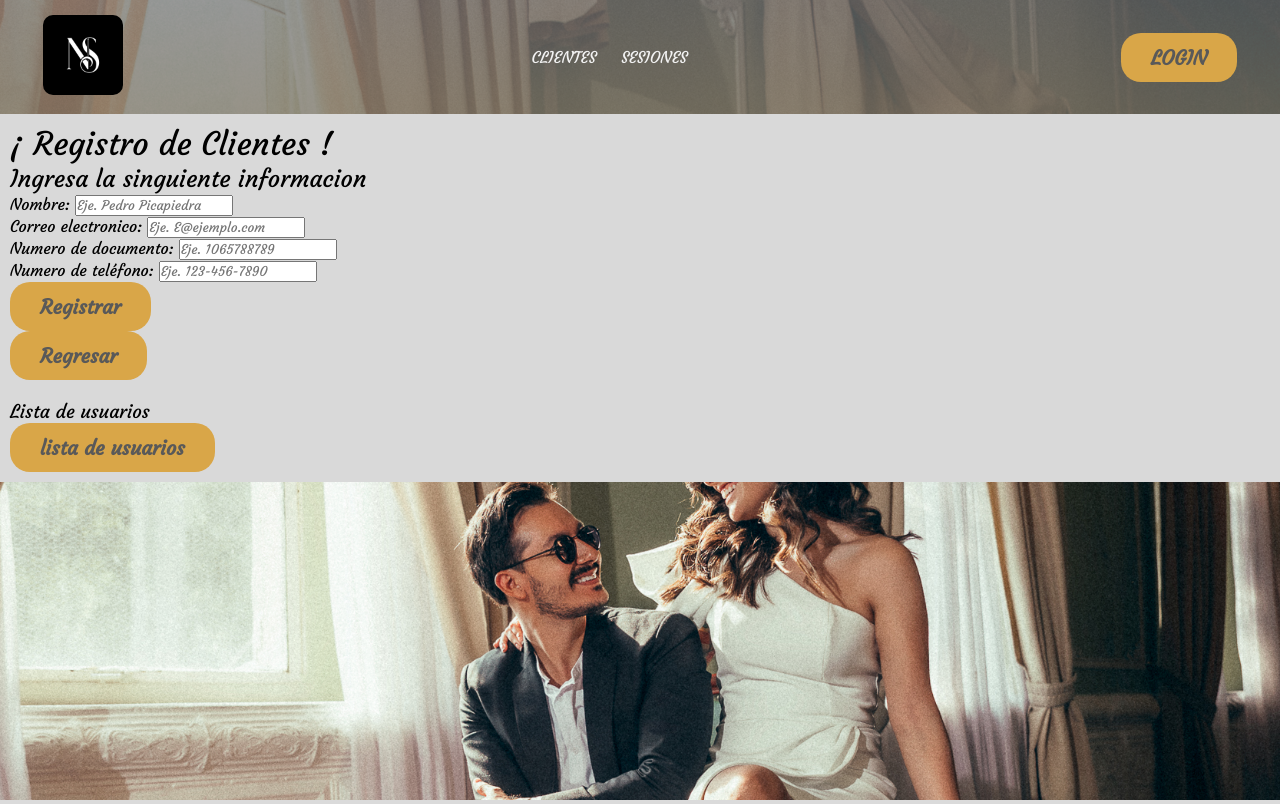
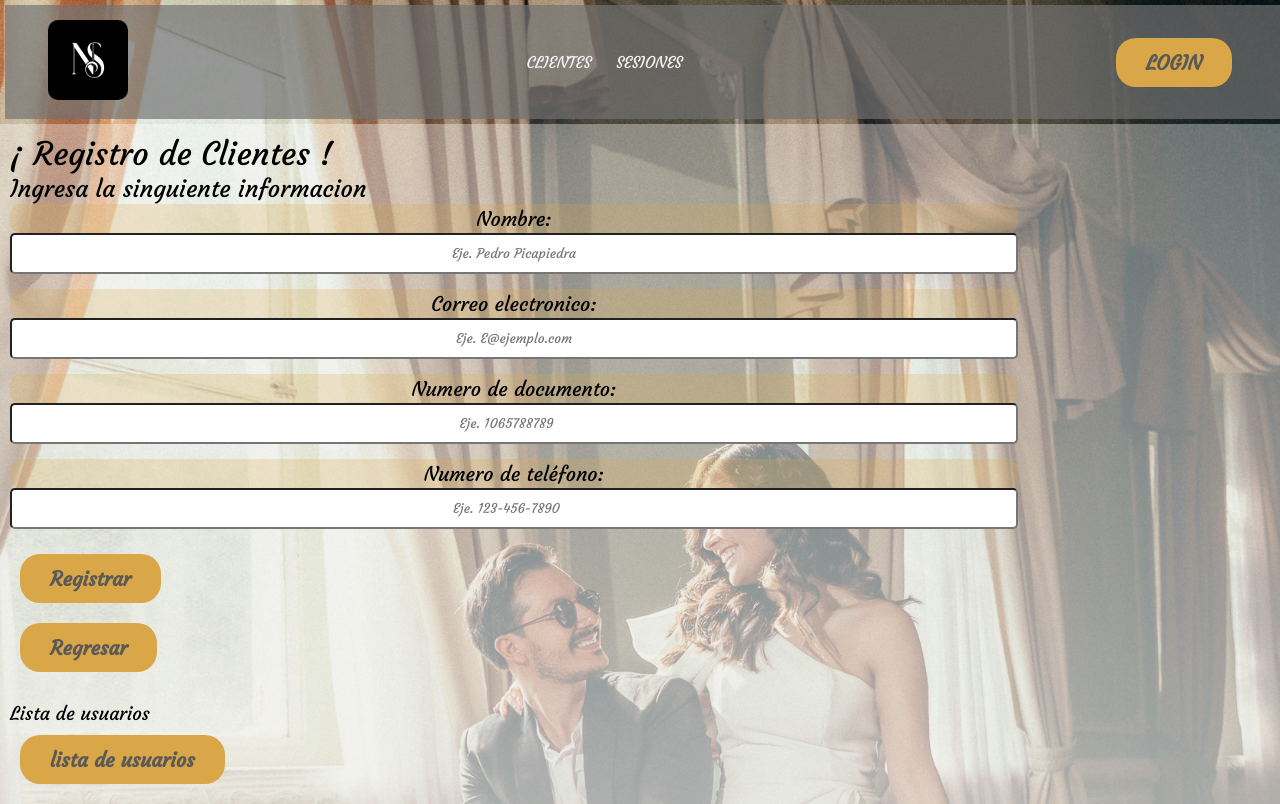
Before and after one commit to JulioCVargasL/Proyecto_ProtafolioNatha, a Django app: page /formulario/signup/ in a window 1280 px wide. Run offline with Django 5.2, Linux system fonts and the light colour scheme.

Commit message:
Tengo gripa

```diff
--- a/formulario/forms.py
+++ b/formulario/forms.py
@@ -14,10 +14,10 @@ class UsuarioForm(ModelForm):
     model   = Usuario
     fields  = ["user_name","user_email","user_doc","user_phone"]
     widgets = {
-      "user_name":      forms.TextInput(  attrs={"class": "formulario", "max_length":50, "required":True, "placeholder":"Eje. Pedro Picapiedra"}),
-      "user_email":     forms.EmailInput( attrs={"class": "formulario", "placeholder":"Eje. E@ejemplo.com"}),
-      "user_phone":     forms.NumberInput(attrs={"class": "formulario", "placeholder":"Eje. 123-456-7890"}),
-      "user_doc":       forms.NumberInput(attrs={"class": "formulario", "placeholder":"Eje. 1065788789"}),
+      "user_name":      forms.TextInput(  attrs={"class": "user_name formulario", "name":"user_name", "id":"user_name", "max_length":50, "required":True, "placeholder":"Eje. Pedro Picapiedra"}),
+      "user_email":     forms.EmailInput( attrs={"class": "user_email formulario", "name":"user_email","id":"user_email","placeholder":"Eje. E@ejemplo.com"}),
+      "user_phone":     forms.NumberInput(attrs={"class": "user_phone formulario", "name":"user_phone","id":"user_phone","placeholder":"Eje. 123-456-7890"}),
+      "user_doc":       forms.NumberInput(attrs={"class": "user_doc formulario", "name":"user_doc",  "id":"user_doc","placeholder":"Eje. 1065788789"}),
     }
 
 class StatusForm(ModelForm):
@@ -35,11 +35,11 @@ class SesionForm(ModelForm):
     model   = Sesion
     fields  = ["ses_date","event_type","ses_comment","usuario","cotizacion","pay_date","pay_status"]
     widgets = {
-      "usuario":      forms.Select(     attrs={"class": "formulario",}),
-      "event_type":   forms.Select(     attrs={"class": "formulario"}),
-      "ses_date":     forms.DateInput(  attrs={"class": "formulario",'type':'date'}),
-      "cotizacion":   forms.NumberInput(attrs={"class": "formulario", "placeholder":"Eje. 100.000"}),
-      "pay_status":   forms.RadioSelect(attrs={"class": "formulario", }),
-      "pay_date":     forms.DateInput(  attrs={"class": "formulario",'type':'date'}),
-      "ses_comment":  forms.Textarea(   attrs={"class": "fomulario","cols": 20, "rows": 5 , "placeholder":"Eje. Lorem ipsum dolor sit amet consectetur adipisicing elit. "}),
+      "usuario":      forms.Select(     attrs={"class": "formulario", "name":"usuario",     "id":"usuario"}),
+      "event_type":   forms.Select(     attrs={"class": "formulario", "name":"event_type",  "id":"event_type"}),
+      "ses_date":     forms.DateInput(  attrs={"class": "formulario", "name":"ses_date",    "id":"ses_date",'type':'date'}),
+      "cotizacion":   forms.NumberInput(attrs={"class": "formulario", "name":"cotizacion",  "id":"cotizacion", "placeholder":"Eje. 100.000"}),
+      "pay_status":   forms.RadioSelect(attrs={"class": "formulario", "name":"pay_status",  "id":"pay_status", }),
+      "pay_date":     forms.DateInput(  attrs={"class": "formulario", "name":"pay_date",    "id":"pay_date",'type':'date'}),
+      "ses_comment":  forms.Textarea(   attrs={"class": "formulario", "name":"ses_comment", "id":"ses_comment","cols": 20, "rows": 5 , "placeholder":"Eje. Lorem ipsum dolor sit amet consectetur adipisicing elit. "}),
     }
--- a/static/styles.css
+++ b/static/styles.css
@@ -9,7 +9,7 @@
 
 }
 body{
-  background-image: linear-gradient(rgba(0, 0, 0, 0.058),rgba(232, 160, 6, 0.914)),url(images/fondo2.jpg);
+  background-image: linear-gradient(rgba(0, 0, 0, 0.058),rgba(223, 217, 206, 0.527)),url(images/fondo2.jpg);
   background-position: center 20% ;
   background-repeat: no-repeat;
   background-size: 100%;
@@ -19,12 +19,24 @@ nav{
   align-items: center;
   justify-content: space-between;
   padding: 10PX 3% ;
+
 }
 header {
   background-color: #737373b0;
   color: #BFBFBF;
   padding: 5px;
   width: 100%;
+  margin: 5px;
+}
+
+label{
+  display: flex;
+  width: 80%;
+  justify-content: center;
+  font-size: 20px;
+  background-color: #d9a6483d;
+  padding: 2px;
+  border-radius: 10px;
 }
 
 .logo{
@@ -58,6 +70,7 @@ button{
   font-size: 20px;
   font-weight: bold;
   color: #595959;
+  margin: 10px;
 }
 button:hover {
   border: none;
@@ -73,5 +86,74 @@ button:hover {
 
 main{
   padding: 10px;
-  background-color: #D9D9D9;
+  background-color: rgba(255, 255, 255, 0.356);
 }
+
+/* ----- -----  Estilos para Validacion ----- ----- */
+.formulario-correcto{
+
+	opacity: 1;
+}
+
+.formulario-incorrecto{
+  color: #bb2929;
+  opacity: 1;
+  border: 4px solid #bb2929;
+}
+
+.formulario-incorrecto .formulario__label {
+	color: #bb2929;
+}
+
+
+.formulario-incorrecto .formulario__input {
+	border: 8px solid #bb2929;
+}
+
+.input_error{
+  display: none;
+}
+.input_error-activo{
+  font-size: 12px;
+}
+/* Estilos para el formulario */
+.usuario-form {
+  max-width: 400px;
+  margin: 0 auto;
+}
+
+/* Estilos para los campos */
+
+ .contenedor{
+  display: flex;
+  flex-direction: column;
+  justify-content: center;
+}
+
+
+.formulario {
+  width: 80%;
+  padding: 10px;
+  margin-bottom: 15px;
+  border-radius: 5px;
+  text-align: center;
+}
+
+
+/* Estilos para el contenedor de los campos */
+.usuario-form .campo-container {
+  display: flex;
+  flex-direction: column;
+  justify-content: center;
+}
+
+/* Estilos para los campos individuales */
+.usuario-form .campo-item {
+  margin-bottom: 15px;
+}
+
+.intro {
+  display: flex;
+  align-items: center;
+  justify-content: space-between;
+}
--- a/templates/1.administrador/admin_dashboard.html
+++ b/templates/1.administrador/admin_dashboard.html
@@ -10,12 +10,11 @@
 {% endblock content %}
 
 {% block registrar %}
-
 <h1> Hola Bienvenido !</h1>
 
 <h2>Acerca de mi</h2>
-<p>Lorem ipsum dolor sit amet consectetur adipisicing elit. Corporis officiis id reiciendis laboriosam, fugiat autem vel
-  magni, molestiae aut quas facilis et impedit, accusamus aspernatur. Nisi suscipit eius quis excepturi.</p>
+<div class="intro">
+
 ´<p>Lorem ipsum dolor, sit amet consectetur adipisicing elit. Praesentium dolores fugit dolore voluptates suscipit modi
   necessitatibus beatae, quaerat, adipisci ipsa at? Sed dolor suscipit ad ipsam ex nulla quidem corporis. Commodi magnam
   illum voluptatibus consequatur accusamus alias fugit assumenda deleniti in dolores iure facere, repellendus minima.
--- a/templates/1.administrador/crear_status.html
+++ b/templates/1.administrador/crear_status.html
@@ -9,7 +9,7 @@
 {% endblock content %}
 
 {% block registrar %}
-
+<div class="contenedor">
 <form action="{% url "crear_status" %}" method="post">
   {% csrf_token %}
   {{ form }}
@@ -17,12 +17,14 @@
 </form>
 
 <br><br>
-<form action="{% url "agendar" %}">
+
+<form  action="{% url "agendar" %}">
   <button type="submit"> Regresar </button>
 </form>
 <br>
 <h3> Lista de estados de pago </h3>
 <ul>
+<div>
 {% for estado in lista_status %}
 
 <li>
--- a/templates/1.administrador/editar_user.html
+++ b/templates/1.administrador/editar_user.html
@@ -9,7 +9,7 @@
 {% endblock content %}
 
 {% block registrar %}
-<form action="{% url "editar_user" editar.id %}" method="post">
+<form id= "editar_user" action="{% url "editar_user" editar.id %}" method="post">
   {% csrf_token %}
   {{ form }}
   <button type="submit">Editar</button>
--- a/templates/layouts/app.html
+++ b/templates/layouts/app.html
@@ -17,11 +17,20 @@
   <header>
     {% include "layouts/partials/menu.html" %}
   </header>
+  <!-- seccion de alertas -->
+  <div class="user_name">
+    <p class="input_error">
+      5 caracteres minimo, sin caracteres especiales
+    </p>
 
+  </div class="contenedor">
   <main>
     {% block content %}{% endblock content %}
+    <div>
     {% block registrar %}{% endblock registrar %}
+    </div>
   </main>
+  <script src="{% static "js/Script.js" %}"></script>
 </body>
 
 </html>
--- a/templates/registration/signup.html
+++ b/templates/registration/signup.html
@@ -11,9 +11,11 @@
 
 {% block registrar %}
 <h2> Ingresa la singuiente informacion</h2>
-<form action="{% url "signup" %}" method="post">
+<form  id="signup" action="{% url "signup" %}" method="post">
   {% csrf_token %}
+  <div class="signup">
   {{ form }}
+  <div>
   <button type="submit">Registrar</button>
 </form>
 <form action="{% url "admin_users" %}">
```
Also changed, not shown: static/js/Script.js (added, +196 -0 lines), db.sqlite3, templates/layouts/partials/footer.html (renamed from templates/layouts/partials/introduccion.html).
